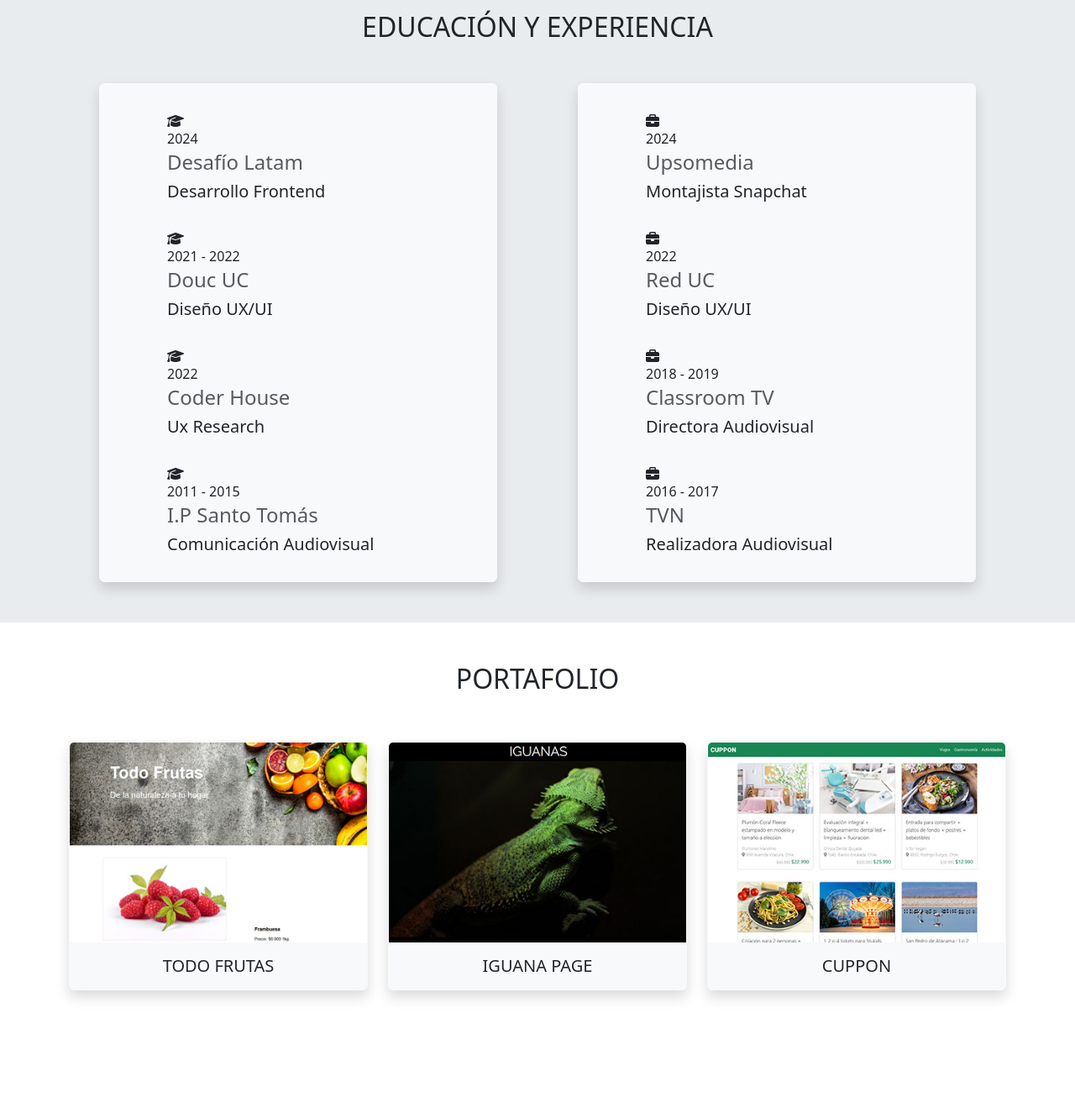
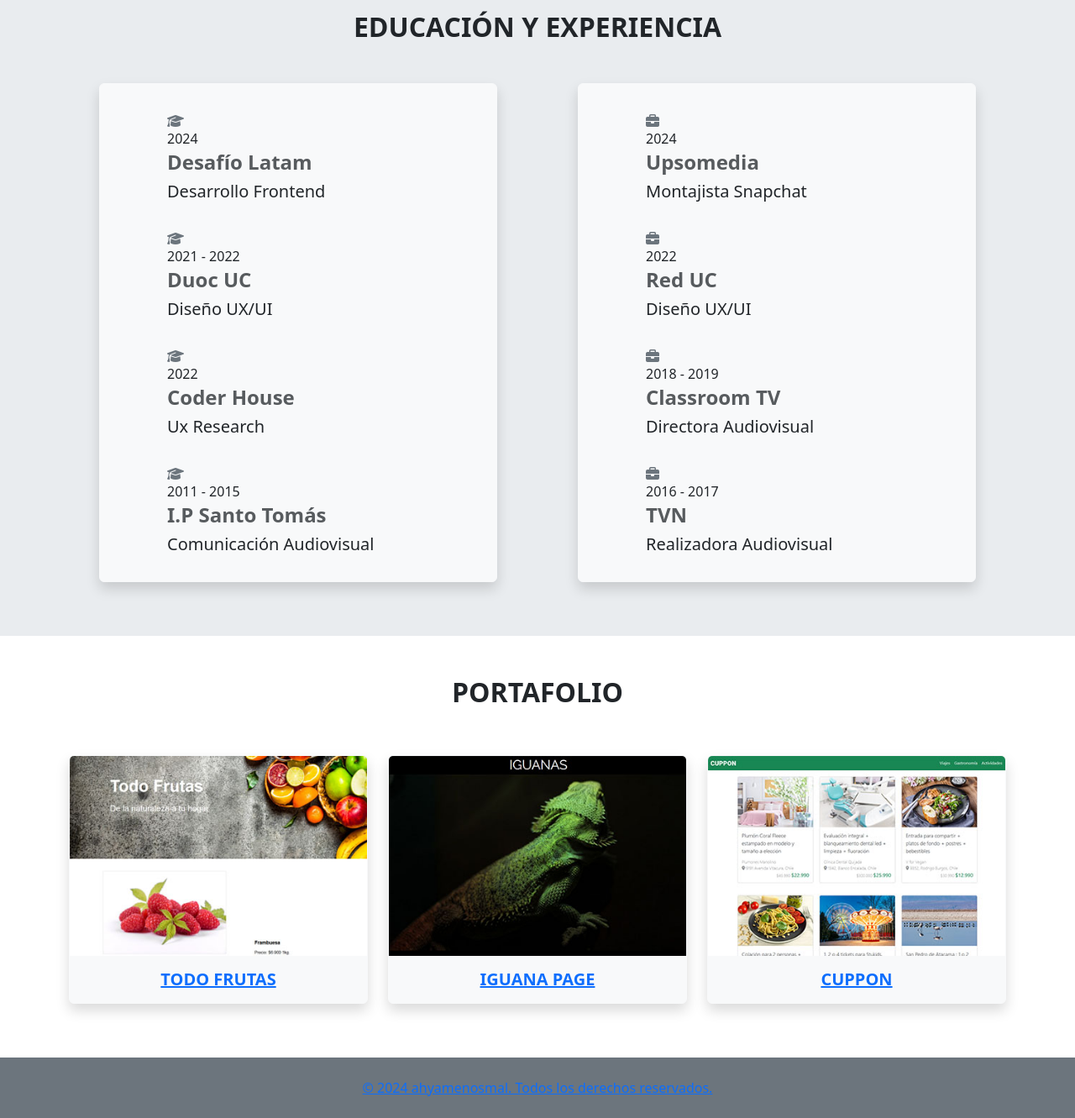
Before and after one commit to jocelynarayameza/prueba1-evelyn_flores-g67, a plain HTML site: page index.html in a window 1280 px wide. Shown: the part 740-2071 px from the top of the page at 84% size. Before the commit the page ends 1967 px from the top, so only its background shows below. Drawn offline with nearby package versions, Linux system fonts and the light colour scheme.

Commit message:
agregué footer

```diff
--- a/index.html
+++ b/index.html
@@ -15,15 +15,18 @@
     ></script>
     <link rel="stylesheet" href="./assets/css/normalize.css" />
     <link rel="stylesheet" href="./assets/css/style.css" />
+    <link rel="preconnect" href="https://fonts.googleapis.com">
+<link rel="preconnect" href="https://fonts.gstatic.com" crossorigin>
+<link href="https://fonts.googleapis.com/css2?family=Montserrat:ital,wght@0,100..900;1,100..900&display=swap" rel="stylesheet">
     <title>CV Evelyn Flores</title>
   </head>
   <body>
     <header>
-      <nav>
+      <nav id="home">
         <nav class="navbar navbar-expand-lg bg-secondary navbar-dark">
           <div class="container-fluid">
-            <a class="navbar-brand" href="#"
-              > <span>EVELYN FLORES</span></a>
+            <a class="navbar-brand" href="#home"
+              > <span class="fw-semibold">EVELYN FLORES</span></a>
             <button
               class="navbar-toggler"
               type="button"
@@ -38,18 +41,18 @@
             <div class="collapse navbar-collapse" id="navbarNav">
               <ul class="navbar-nav ms-auto">
                 <li class="nav-item">
-                  <a class="nav-link text-light" aria-current="page" href="#"
+                  <a class="nav-link text-light" aria-current="page" href="#sobremi"
                     >Sobre mí</a
                   >
                 </li>
                 <li class="nav-item">
-                  <a class="nav-link text-light" href="#">Educación</a>
+                  <a class="nav-link text-light" href="#eduex">Educación</a>
                 </li>
                 <li class="nav-item">
-                  <a class="nav-link text-light" href="#">Experiencia</a>
+                  <a class="nav-link text-light" href="#eduex">Experiencia</a>
                 </li>
                 <li class="nav-item">
-                    <a class="nav-link text-light" href="#">Portafolio</a>
+                    <a class="nav-link text-light" href="#portafolio">Portafolio</a>
                   </li>
               </ul>
             </div>
@@ -57,52 +60,55 @@
         </nav>
       </nav>
     </header>
-<section>
+<section id="sobremi">
 <div class="container">
     <div class="row mt-5 mb-5">
         <div class="col-sm-12 col-md-6">
             <img src="./assets/imgs/perfil.jpg" class="img-fluid" width="450px" alt="foto perfil">
         </div>
         <div class="col-sm-12 col-md-6 mt-5">
-            <span>HOLA</span>
-            <h2>Mi nombre es Evelyn Flores</h2>
+
+            <h2 class="fw-bolder">Mi nombre es Evelyn Flores</h2>
             <h4>Soy Comunicadora Audiovisual, Diseñadora UX/UI y estudiante de Desarrollo Frontend </h4>
+            <br>
             <p>Me gusta estar en constante crecimiento, así es como empecé a explorar en el mundo del diseño y la programación, en esta búsqueda, me he apasionado por el diseño centrado en el usuario y el desarrollo web, buscando soluciones que resuelvan las necesidades de los usuarios, mediante la investigación y el trabajo en equipo. Manejo diferentes habilidades blandas y técnicas, además de variadas herramientas aprendidas tanto en mis estudios de UX/UI, Fronend, como también gracias a mi experiencia de siete años como Comunicadora Audiovisual. </p>
-            <button type="button" class="btn btn-dark btn-lg">Conoce mi trabajo</button>
+            <a href="#portafolio">
+            <button type="button" class="btn btn-secondary btn-lg">Conoce mi trabajo</button>
+        </a>
         </div>
     </div>
 </div>
 </section>
 
-<section class="bg-body-secondary pt-3">
-<h2 class="text-center mt-5 mb-5">EDUCACIÓN Y EXPERIENCIA</h2>
+<section class="bg-body-secondary pt-3 pb-3" id="eduex">
+<h2 class="text-center mt-5 mb-5 fw-bolder">EDUCACIÓN Y EXPERIENCIA</h2>
 
-<div class="container">
+<div class="container text-secondary-emphasis">
     <div class="row">
         <div class="col-sm-12 col-md-6 pe-5 ps-5">
             <div class="card border-light shadow p-3 mb-5 bg-body-tertiary rounded" style="width: auto;">
                 <div class="card-body ms-5">
-                <i class="fa-solid fa-graduation-cap"></i>
+                <i class="fa-solid fa-graduation-cap text-secondary"></i>
                   <h6 class="card-title"></i>2024</h6>
-                  <h4 class="card-subtitle mb-2 text-body-secondary">Desafío Latam</h4>
+                  <h4 class="card-subtitle mb-2 text-body-secondary fw-semibold">Desafío Latam</h4>
                   <h5 class="card-text">Desarrollo Frontend</h5>
                 </div>
                 <div class="card-body ms-5">
-                    <i class="fa-solid fa-graduation-cap"></i>
+                    <i class="fa-solid fa-graduation-cap text-secondary"></i>
                       <h6 class="card-title">2021 - 2022</h6>
-                      <h4 class="card-subtitle mb-2 text-body-secondary">Douc UC</h4>
+                      <h4 class="card-subtitle mb-2 text-body-secondary fw-semibold">Duoc UC</h4>
                       <h5 class="card-text">Diseño UX/UI</h5>
                     </div>
                     <div class="card-body ms-5">
-                        <i class="fa-solid fa-graduation-cap"></i>
+                        <i class="fa-solid fa-graduation-cap text-secondary"></i>
                           <h6 class="card-title">2022</h6>
-                          <h4 class="card-subtitle mb-2 text-body-secondary">Coder House</h4>
+                          <h4 class="card-subtitle mb-2 text-body-secondary fw-semibold">Coder House</h4>
                           <h5 class="card-text">Ux Research</h5>
                         </div>
                         <div class="card-body ms-5">
-                            <i class="fa-solid fa-graduation-cap"></i>
+                            <i class="fa-solid fa-graduation-cap text-secondary"></i>
                               <h6 class="card-title">2011 - 2015</h6>
-                              <h4 class="card-subtitle mb-2 text-body-secondary">I.P Santo Tomás</h4>
+                              <h4 class="card-subtitle mb-2 text-body-secondary fw-semibold">I.P Santo Tomás</h4>
                               <h5 class="card-text">Comunicación Audiovisual</h5>
                             </div>
               </div>
@@ -112,27 +118,27 @@
         <div class="col-sm-12 col-md-6 pe-5 ps-5">
             <div class="card border-light shadow p-3 mb-5 bg-body-tertiary rounded" style="width: auto;">
                 <div class="card-body ms-5">
-                    <i class="fa-solid fa-briefcase"></i>
+                    <i class="fa-solid fa-briefcase text-secondary"></i>
                   <h6 class="card-title">2024</h6>
-                  <h4 class="card-subtitle mb-2 text-body-secondary">Upsomedia</h4>
+                  <h4 class="card-subtitle mb-2 text-body-secondary fw-semibold">Upsomedia</h4>
                   <h5 class="card-text">Montajista Snapchat</h5>
                 </div>
                 <div class="card-body ms-5">
-                    <i class="fa-solid fa-briefcase"></i>
+                    <i class="fa-solid fa-briefcase text-secondary"></i>
                       <h6 class="card-title">2022</h6>
-                      <h4 class="card-subtitle mb-2 text-body-secondary">Red UC</h4>
+                      <h4 class="card-subtitle mb-2 text-body-secondary fw-semibold">Red UC</h4>
                       <h5 class="card-text">Diseño UX/UI</h5>
                     </div>
                     <div class="card-body ms-5">
-                        <i class="fa-solid fa-briefcase"></i>
+                        <i class="fa-solid fa-briefcase text-secondary"></i>
                           <h6 class="card-title">2018 - 2019</h6>
-                          <h4 class="card-subtitle mb-2 text-body-secondary">Classroom TV</h4>
+                          <h4 class="card-subtitle mb-2 text-body-secondary fw-semibold">Classroom TV</h4>
                           <h5 class="card-text">Directora Audiovisual</h5>
                         </div>
                         <div class="card-body ms-5">
-                            <i class="fa-solid fa-briefcase"></i>
+                            <i class="fa-solid fa-briefcase text-secondary"></i>
                               <h6 class="card-title">2016 - 2017</h6>
-                              <h4 class="card-subtitle mb-2 text-body-secondary">TVN</h4>
+                              <h4 class="card-subtitle mb-2 text-body-secondary fw-semibold">TVN</h4>
                               <h5 class="card-text">Realizadora Audiovisual</h5>
                             </div>
               </div>
@@ -146,35 +152,43 @@
 </section>
 
 
-<section>
-    <h2 class="text-center mt-5">PORTAFOLIO</h2>
+<section id="portafolio">
+    <h2 class="text-center mt-5 fw-bolder">PORTAFOLIO</h2>
 
-<div class="container mb-5">
+<div class="container mb-5 pb-3">
     <div class="row">
+
         <div class="col-sm-12 col-md-4 mt-5">
             <div class="card border-light shadow bg-body-tertiary rounded" style="width: auto;">
+                <a href="https://ahyamenosmal.github.io/d2-eveflores/" target="_blank">
                 <img src="./assets/imgs/portafolio1.jpg" class="card-img-top" alt="proyecto 1">
                 <div class="card-body text-center">
-                  <h5 class="card-text">TODO FRUTAS</h5>
-                </div>
+                  <h5 class="card-text fw-semibold">TODO FRUTAS</h5>
+            </div>
+        </a>
               </div>
+
         </div>
 
         <div class="col-sm-12 col-md-4 mt-5">
             <div class="card border-light shadow bg-body-tertiary rounded" style="width: auto;">
+                <a href="https://ahyamenosmal.github.io/d3-eveflores/" target="_blank">
                 <img src="./assets/imgs/portafolio2.jpg" class="card-img-top" alt="proyecto 2">
                 <div class="card-body text-center">
-                  <h5 class="card-text">IGUANA PAGE</h4>
+                  <h5 class="card-text fw-semibold">IGUANA PAGE</h4>
                 </div>
-              </div>
+                </a>
+            </div>
         </div>
 
         <div class="col-sm-12 col-md-4 mt-5">
             <div class="card border-light shadow bg-body-tertiary rounded" style="width: auto;">
+                <a href="https://ahyamenosmal.github.io/d4-eveflores/" target="_blank">
                 <img src="./assets/imgs/portafolio3.jpg" class="card-img-top" alt="proyecto 3">
                 <div class="card-body text-center">
-                  <h5 class="card-text">CUPPON</h5>
+                  <h5 class="card-text fw-semibold">CUPPON</h5>
                 </div>
+            </a>
               </div>
         </div>
 
@@ -182,19 +196,6 @@
 
 
 </div>
-
-
-
-
-
-
-
-
-
-
-
-
-
 </section>
 
 
@@ -205,5 +206,11 @@
       integrity="sha384-YvpcrYf0tY3lHB60NNkmXc5s9fDVZLESaAA55NDzOxhy9GkcIdslK1eN7N6jIeHz"
       crossorigin="anonymous"
     ></script>
+
+<footer class="text-center pt-4 pb-2 bg-secondary text-white">
+    <a href="#home">
+    <p>© 2024 ahyamenosmal. Todos los derechos reservados. </p>
+</a>
+</footer>
   </body>
 </html>
```
